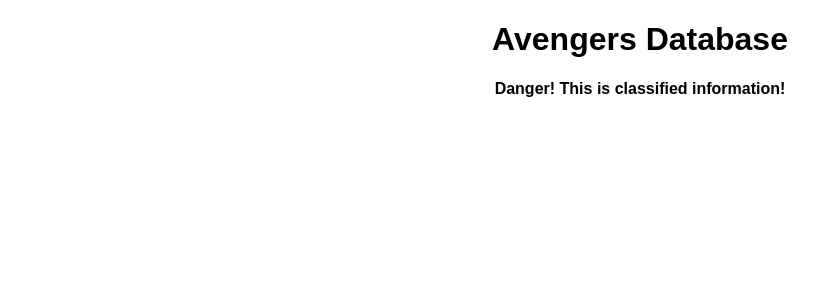
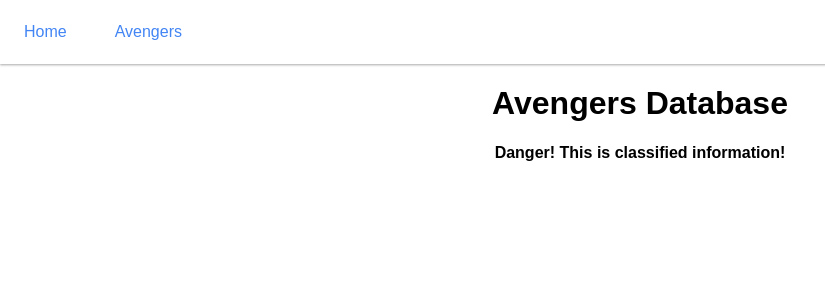
Before and after one commit to BlueSandsWeb/learning-react-router, a React (Create React App) app: page / in a window 1280 px wide. Shown: the top 300 px of the page, without its empty margins (0-825 px from the left). Built offline with nearby package versions, Linux system fonts and the light colour scheme; the HTML template or start-up script is replaced by a standard one.

Commit message:
added navbar to the top of pages that links to home and avengers pages.

```diff
--- a/src/App.js
+++ b/src/App.js
@@ -1,5 +1,5 @@
 import React, { Component } from 'react';
-import {Route } from 'react-router-dom';
+import { Route, Link } from 'react-router-dom';
 import './App.css';
 
 import avengers from './data';
@@ -19,6 +19,14 @@
   render() {
     return (
       <div className="App">
+        <ul className="navbar">
+          <li>
+            <Link to="/">Home</Link>
+          </li>
+          <li>
+            <Link to="/avengers">Avengers</Link>
+          </li>
+        </ul>
         <Route exact path="/" component={Home} />  {/* the route is searched for by RegEx.  Router will therefore return whatever is the first match unless you use exact. */}
         <Route exact path="/avengers" component={AvengersList} />
         <Route path="/avengers/:id" component={AvengerPage} />
```
